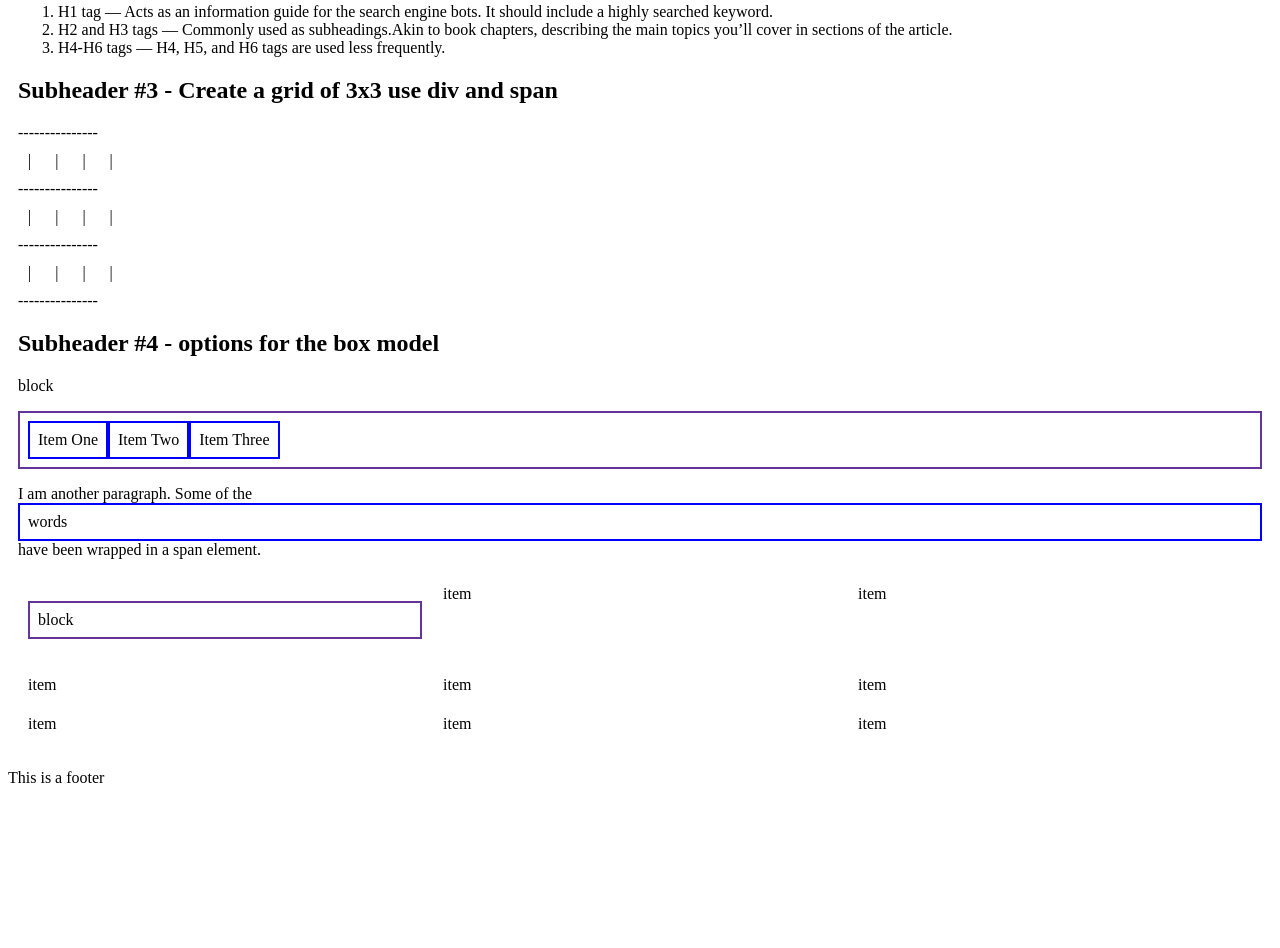
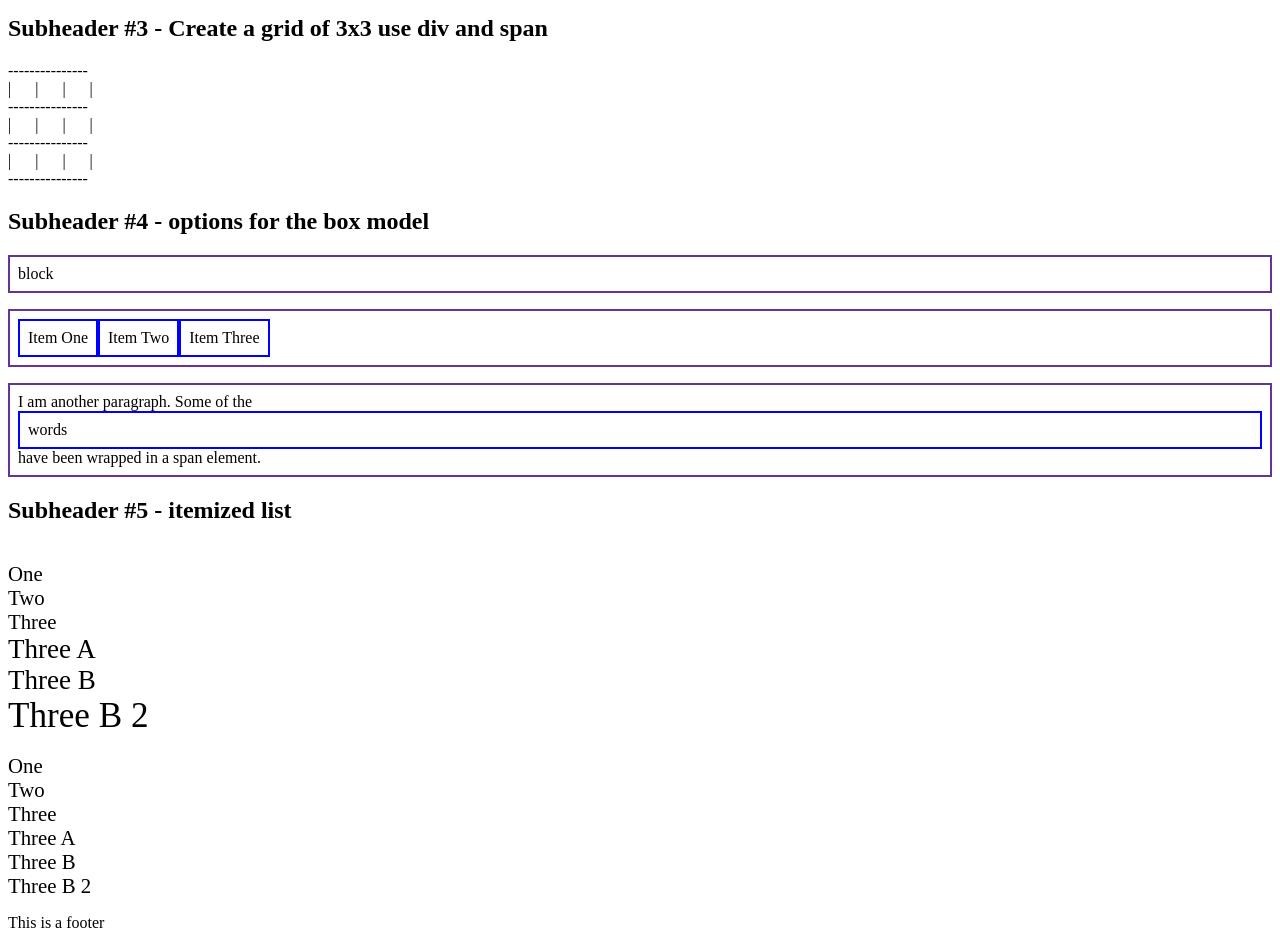
Before and after one commit to TimLu7/hwSEO, a website: page index.html in a window 1280 px wide. Shown: the part 501-1449 px from the top of the page. Before the commit the page ends 1304 px from the top, so only its background shows below. Drawn offline with Linux system fonts and the light colour scheme.

Commit message:
add question 5

```diff
--- a/css/style.css
+++ b/css/style.css
@@ -1,4 +1,7 @@
-#boxModel .grid1 p,
+.html {
+  font-size: 16px;
+}
+#boxModel .content1 p,
 .row1 {
   border: 2px solid rebeccapurple;
   padding: 0.5em;
@@ -21,13 +24,14 @@
   display: block;
 }
 
-.grid {
-  display: grid;
-  gap: 1px;
-  grid-template-columns: repeat(3, 1fr);
+#content2 ul {
+  display: inline;
 }
 
-div > div {
-  padding: 10px;
-  /* background-color: #ccc; */
+.ems li {
+  font-size: 1.3em;
 }
+
+.rems li {
+  font-size: 1.3rem;
+}
--- a/index.html
+++ b/index.html
@@ -101,18 +101,42 @@
                 <span>span element</span>.
               </p>
             </div>
+          </section>
+          <section id="content2">
+            <h2>Subheader #5 - itemized list</h2>
+            <ul class="ems">
+              <li>One</li>
+              <li>Two</li>
+              <li>
+                Three
+                <ul>
+                  <li>Three A</li>
+                  <li>
+                    Three B
+                    <ul>
+                      <li>Three B 2</li>
+                    </ul>
+                  </li>
+                </ul>
+              </li>
+            </ul>
 
-            <div class="grid">
-              <div class="grid1"><p>block</p></div>
-              <div class="grid2">item</div>
-              <div>item</div>
-              <div>item</div>
-              <div>item</div>
-              <div>item</div>
-              <div>item</div>
-              <div>item</div>
-              <div>item</div>
-            </div>
+            <ul class="rems">
+              <li>One</li>
+              <li>Two</li>
+              <li>
+                Three
+                <ul>
+                  <li>Three A</li>
+                  <li>
+                    Three B
+                    <ul>
+                      <li>Three B 2</li>
+                    </ul>
+                  </li>
+                </ul>
+              </li>
+            </ul>
           </section>
         </div>
       </div>
```
